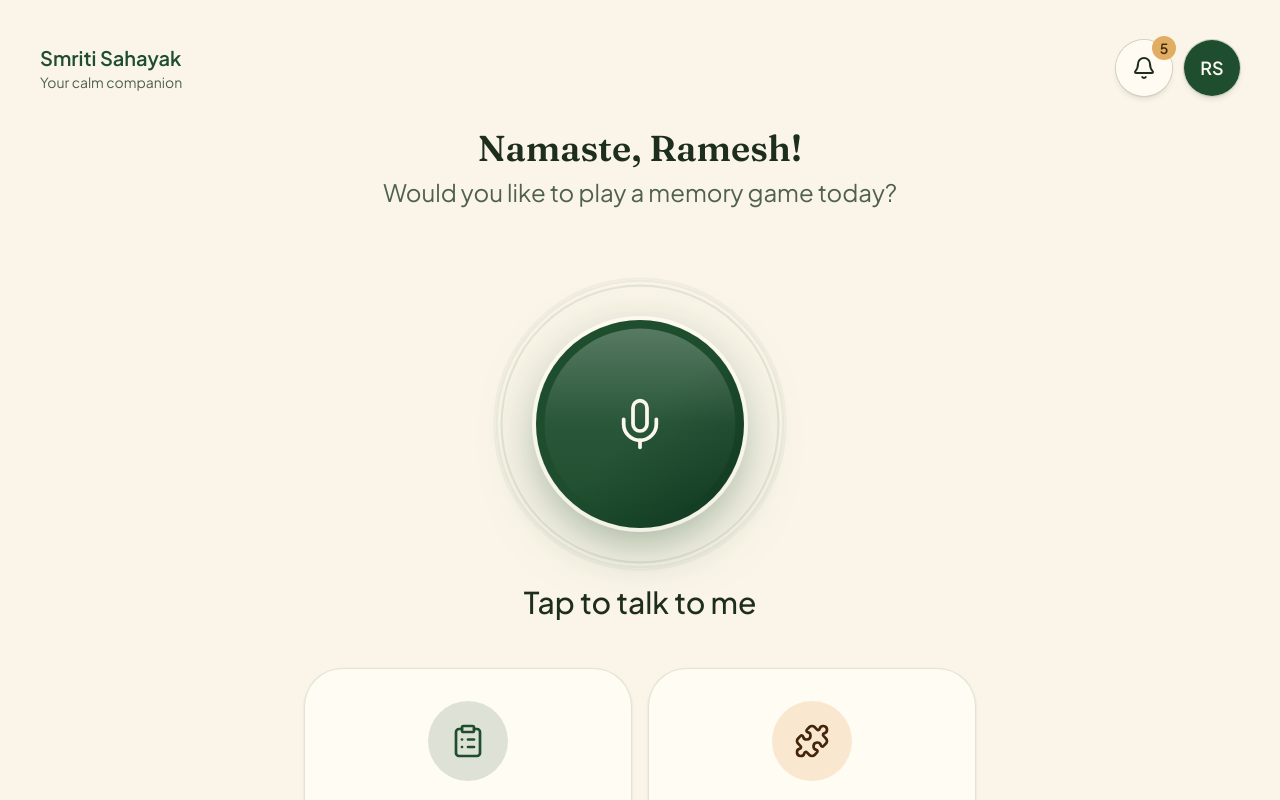
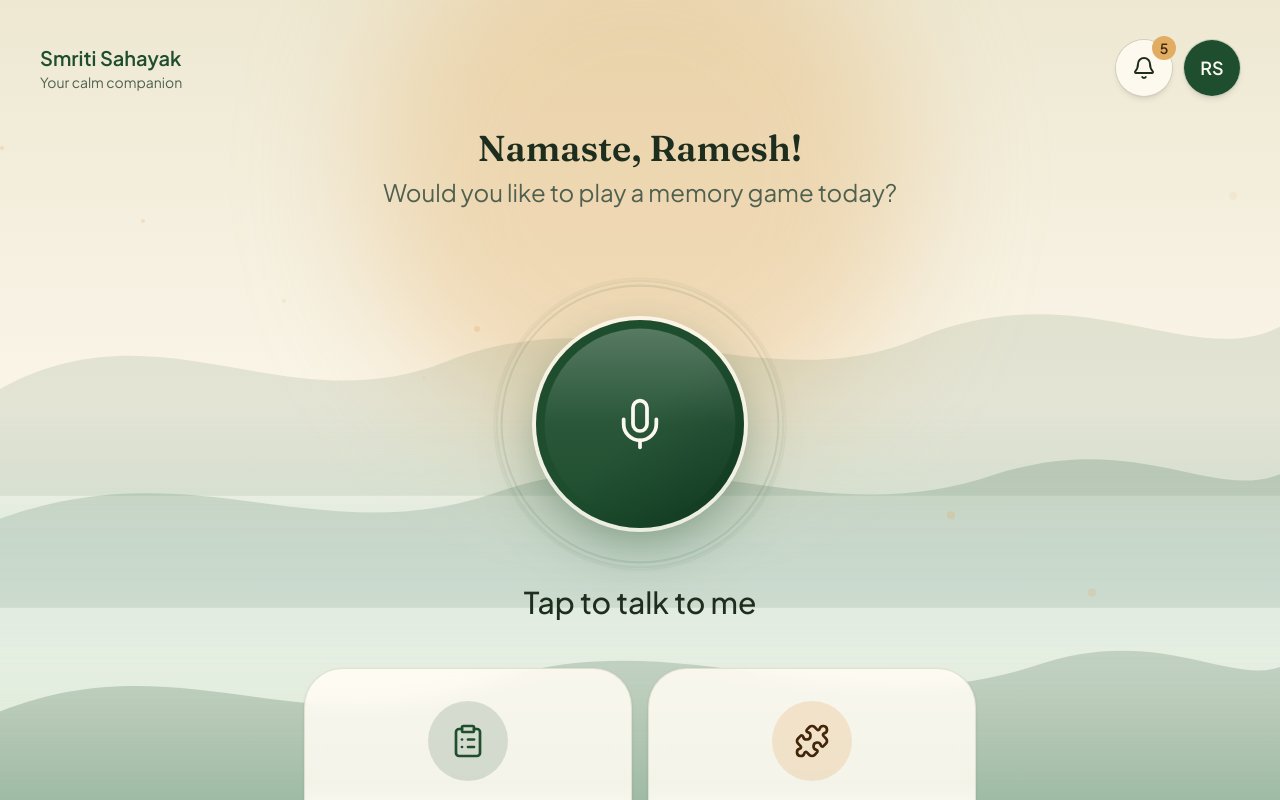
Before and after one commit to Tan3011sh/Smriti-Sahayak-Multilingual-AI-Based-Voice-Assistant, a Next.js app: page / in a window 1280 px wide. Shown: the top 800 px of the page. Built offline with nearby package versions, Linux system fonts and the light colour scheme.

Commit message:
User Interface Improved

```diff
--- a/components/dashboard/companion-dashboard.tsx
+++ b/components/dashboard/companion-dashboard.tsx
@@ -45,10 +45,10 @@ export function CompanionDashboard({
   }, [response])
 
   return (
-    <main className="relative flex min-h-svh flex-col px-6 py-8 sm:px-10 sm:py-10">
-      <DynamicBackground />
+    <main className="relative isolate flex min-h-svh flex-col px-6 py-8 sm:px-10 sm:py-10">
+  <DynamicBackground />
 
-      <header className="flex items-center justify-between">
+  <header className="relative z-10 flex items-center justify-between">
         <div>
           <p className="text-lg font-semibold text-primary sm:text-xl">Smriti Sahayak</p>
           <p className="text-sm text-muted-foreground">Your calm companion</p>
@@ -59,7 +59,7 @@ export function CompanionDashboard({
         </div>
       </header>
 
-      <div className="flex flex-1 flex-col items-center justify-center gap-12 py-8">
+      <div className="relative z-10 flex flex-1 flex-col items-center justify-center gap-12 py-8">
         <AIGreeting greeting={greeting} />
         <VoiceAssistant state={state} onActivate={activate} />
         <ActionButtons />
--- a/components/dashboard/dynamic-background.tsx
+++ b/components/dashboard/dynamic-background.tsx
@@ -13,7 +13,7 @@ export function DynamicBackground() {
   return (
     <div
       aria-hidden="true"
-      className="pointer-events-none fixed inset-0 -z-10 overflow-hidden bg-gradient-to-b from-[oklch(0.93_0.03_95)] via-background to-[oklch(0.9_0.035_150)]"
+      className="pointer-events-none fixed inset-0 z-0 overflow-hidden bg-gradient-to-b from-[oklch(0.93_0.03_95)] via-background to-[oklch(0.9_0.035_150)]"
     >
       {/* Sun glow */}
       <div className="absolute -top-24 left-1/2 h-[26rem] w-[26rem] -translate-x-1/2 rounded-full bg-sun/35 blur-3xl sm:h-[34rem] sm:w-[34rem]" />
```
